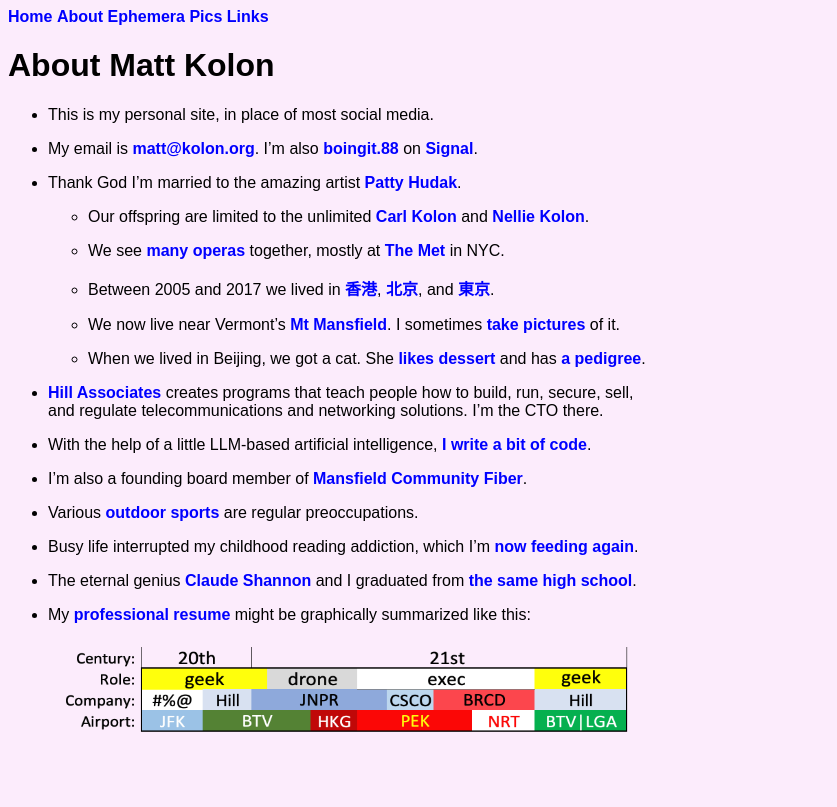
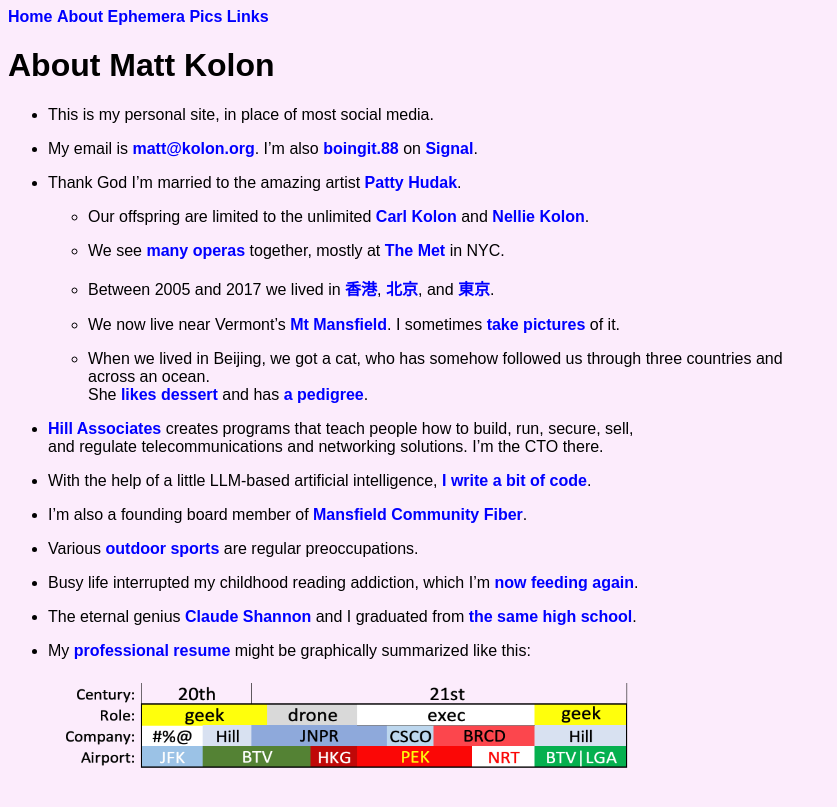
Before and after one commit to mkolon/mattkolon.com, a Jekyll site: the page built from about.md, in a window 1280 px wide. Shown: the top 807 px of the page, without its empty margins (0-837 px from the left). Built offline with Jekyll 4.4.1, drawn with Linux system fonts in a browser that asks for light colours.

```diff
--- a/about.md
+++ b/about.md
@@ -20,7 +20,7 @@
 
     - We now live near Vermont's [**Mt Mansfield**](https://en.wikipedia.org/wiki/Mount_Mansfield){:target="_blank"}. I sometimes [**take pictures**](https://photos.app.goo.gl/5XAN8cZtD3x7Abu79){:target="_blank"} of it.
 
-    - When we lived in Beijing, we got a cat. She [likes dessert](/assets/kiki.mov) and has [a pedigree](/assets/kiki.png).
+    - When we lived in Beijing, we got a cat, who has somehow followed us through three countries and across an ocean.<br>She [likes dessert](/assets/kiki.mov) and has [a pedigree](/assets/kiki.png).
 
 - [**Hill Associates**](https://www.hillvt.com/){:target="_blank"} creates programs that teach people how to build, run, secure, sell,<br>and regulate telecommunications and networking solutions. I'm the CTO there.
 
```
